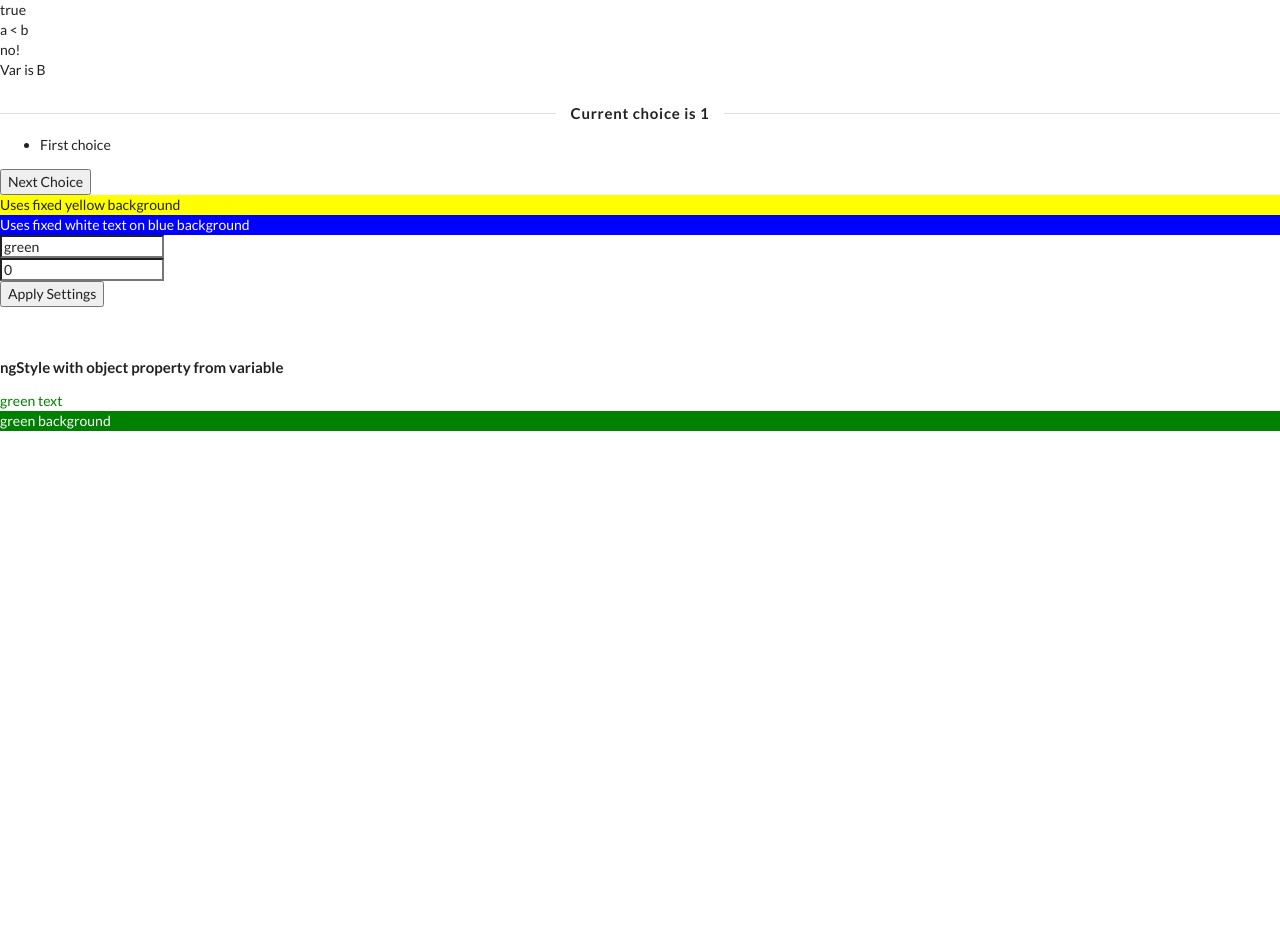
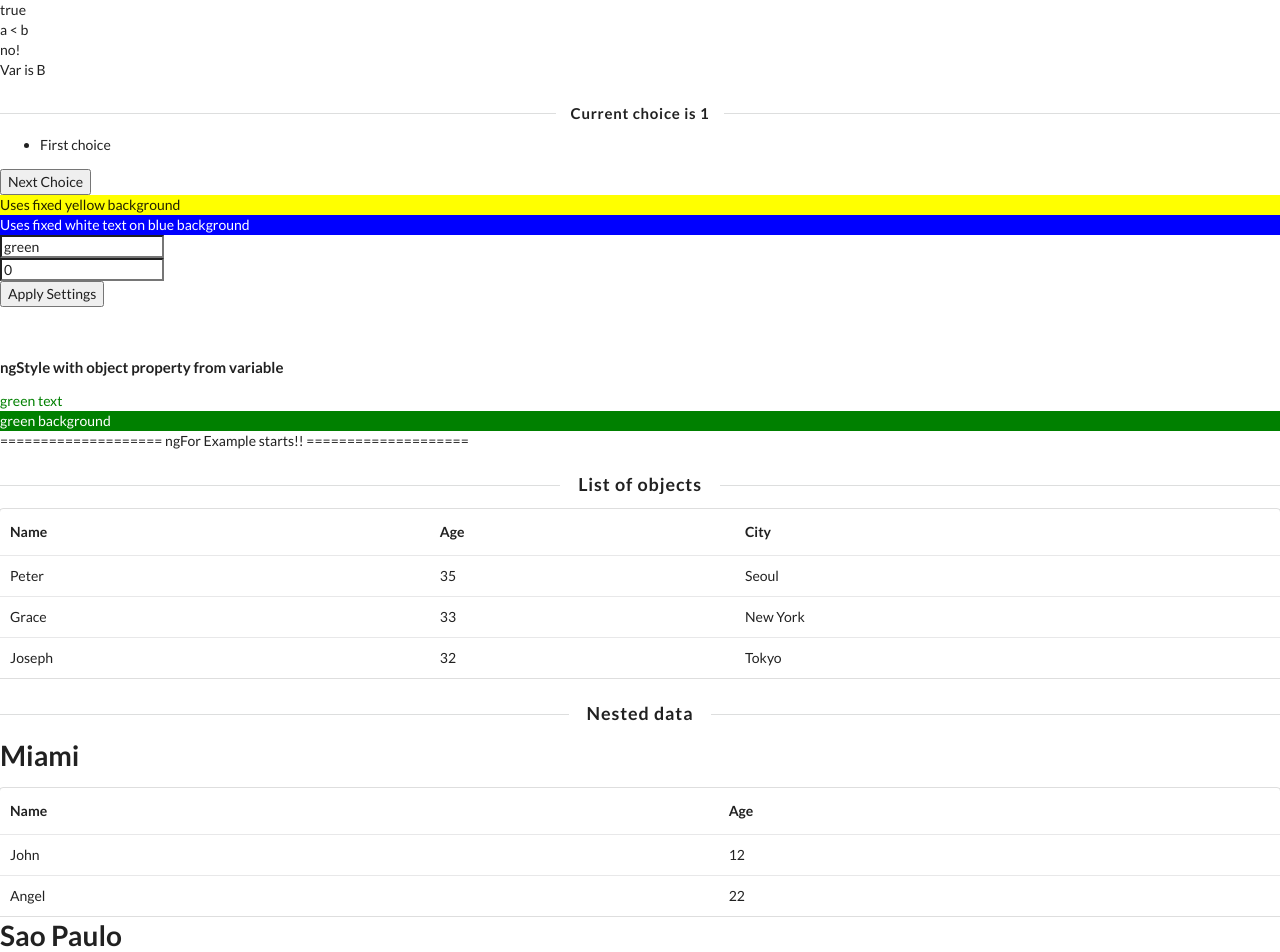
Before and after one commit to peter0618/angular-study, an Angular app: page / in a window 1280 px wide. Shown: the top 952 px of the page. Before the commit the page ends 800 px from the top, so only its background shows below. Built offline with nearby package versions, Linux system fonts and the light colour scheme.

Commit message:
ngFor 문 정리

```diff
--- a/src/app/app.component.html
+++ b/src/app/app.component.html
@@ -68,3 +68,49 @@
     style="color: white;">
   {{ color }} background
 </div>
+
+<div>==================== ngFor Example starts!! ====================</div>
+<div class="ui horizontal divider header">
+  List of objects
+</div>
+<table class="top attached ui basic table">
+  <thead>
+    <tr>
+      <th>Name</th>
+      <th>Age</th>
+      <th>City</th>
+    </tr>
+  </thead>
+  <tbody>
+  <tr *ngFor="let p of people">
+    <td>{{ p.name }}</td>
+    <td>{{ p.age }}</td>
+    <td>{{ p.city }}</td>
+  </tr>
+  </tbody>
+</table>
+
+<div class="ui horizontal divider header">
+  Nested data
+</div>
+<div *ngFor="let obj of peopleByCity">
+  <h1>{{obj.city}}</h1>
+  <table class="top attached ui basic table">
+    <thead>
+    <tr>
+      <th>Name</th>
+      <th>Age</th>
+    </tr>
+    </thead>
+    <tbody>
+    <tr *ngFor="let p of obj.people">
+      <td>{{ p.name }}</td>
+      <td>{{ p.age }}</td>
+    </tr>
+    </tbody>
+  </table>
+</div>
+
+<div class="ui list" *ngFor="let c of cities; let num = index">
+  <div class="item">{{ num+1 }} - {{ c }}</div>
+</div>
--- a/src/app/app.component.ts
+++ b/src/app/app.component.ts
@@ -18,6 +18,31 @@
   color = 'green';
   fontSize = 0;
 
+  cities = ['Miami', 'Sao Paulo', 'New York'];
+
+  people = [
+    { name: 'Peter', age: '35', city: 'Seoul'},
+    { name: 'Grace', age: '33', city: 'New York'},
+    { name: 'Joseph', age: '32', city: 'Tokyo'},
+  ];
+
+  peopleByCity = [
+    {
+      city: 'Miami',
+      people: [
+        { name: 'John', age: 12 },
+        { name: 'Angel', age: 22 },
+      ]
+    },
+    {
+      city: 'Sao Paulo',
+      people: [
+        { name: 'Anderson', age: 35 },
+        { name: 'Felipe', age: 36 },
+      ]
+    },
+  ];
+
   nextChoice() {
     const next = this.choice + 1;
     this.choice = next > 5 ? 1 : next;
```
Also changed, not shown: 1 other file (tests, documents, lock files or other folders).
